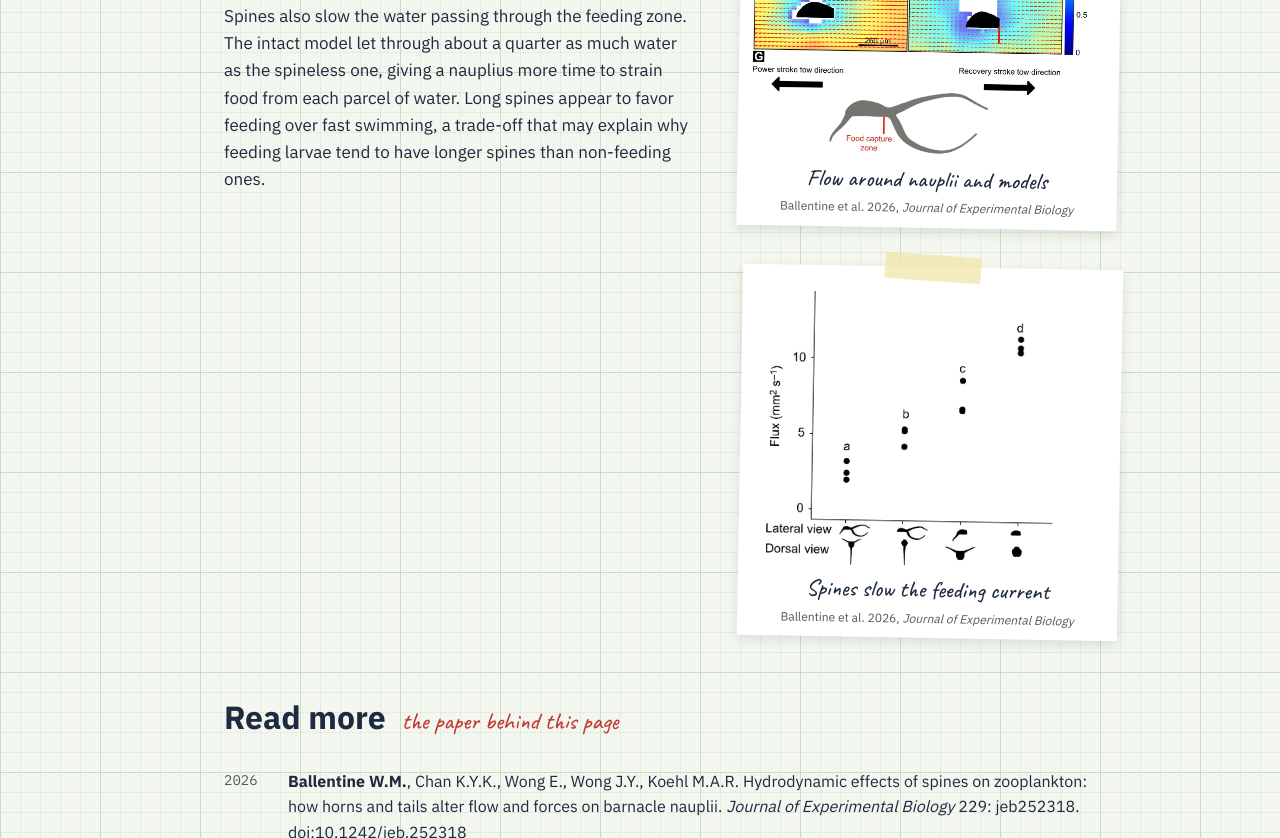
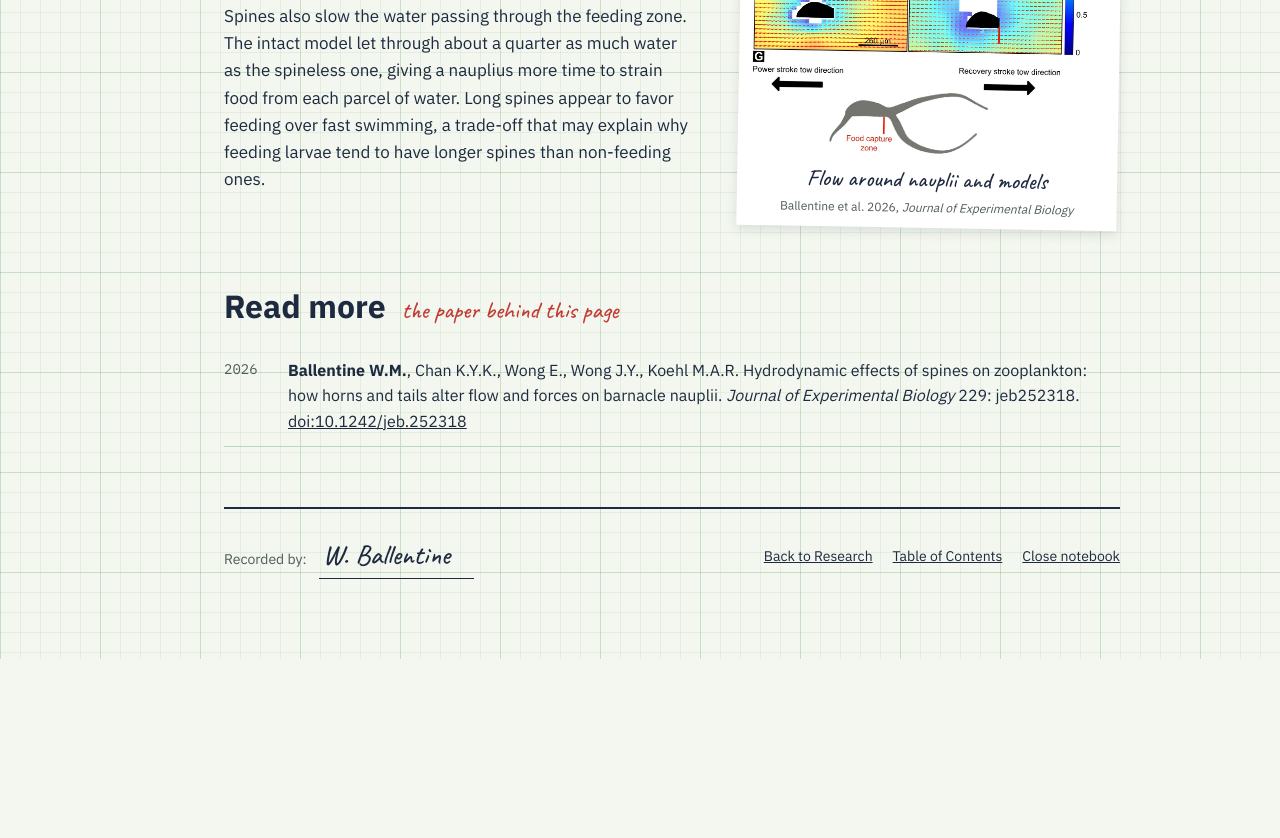
Before and after one commit to Will-ballentine/willballentine.com, a plain HTML site: page zooplankton/index.html in a window 1280 px wide. Shown: the part 1728-2566 px from the top of the page. After the commit the page ends 2387 px from the top, so only its background shows below. Drawn offline with Linux system fonts and the light colour scheme.

Commit message:
Zooplankton page: drop feeding flux figure
Co-Authored-By: Claude Opus 5.5 <noreply@anthropic.com>
Claude-Session: https://claude.ai/code/session_01Pny2dkF5kE6ocgcRWhTRiD

```diff
--- a/zooplankton/index.html
+++ b/zooplankton/index.html
@@ -71,18 +71,11 @@
           <p>Spines are a trade-off. Horns and tail both increase drag, making each stroke of the swimming appendages less effective. But they also act as stabilizers, resisting the nose-up and nose-down rocking caused by those beating appendages. A model missing one horn was pushed sideways and turned with every stroke, so a nauplius that loses a horn to a predator should veer off course.</p>
           <p>Spines also slow the water passing through the feeding zone. The intact model let through about a quarter as much water as the spineless one, giving a nauplius more time to strain food from each parcel of water. Long spines appear to favor feeding over fast swimming, a trade-off that may explain why feeding larvae tend to have longer spines than non-feeding ones.</p>
         </div>
-        <div class="fig-stack">
-          <figure class="taped wide">
-            <img src="images/piv-flow.jpg" width="1400" height="1355" alt="Color maps of water velocity around a live nauplius, an intact model, and a spineless model during the power and recovery strokes, with a diagram marking the food capture zone">
-            <figcaption>Flow around nauplii and models</figcaption>
-            <p class="credit">Ballentine et al. 2026, <i>Journal of Experimental Biology</i></p>
-          </figure>
-          <figure class="taped wide">
-            <img src="images/feeding-flux.jpg" width="957" height="771" alt="Plot of water flux through the feeding zone for four model versions, lowest for the intact model and highest for the spineless model">
-            <figcaption>Spines slow the feeding current</figcaption>
-            <p class="credit">Ballentine et al. 2026, <i>Journal of Experimental Biology</i></p>
-          </figure>
-        </div>
+        <figure class="taped wide">
+          <img src="images/piv-flow.jpg" width="1400" height="1355" alt="Color maps of water velocity around a live nauplius, an intact model, and a spineless model during the power and recovery strokes, with a diagram marking the food capture zone">
+          <figcaption>Flow around nauplii and models</figcaption>
+          <p class="credit">Ballentine et al. 2026, <i>Journal of Experimental Biology</i></p>
+        </figure>
       </div>
     </section>
 
```
Also changed, not shown: zooplankton/images/feeding-flux.jpg (deleted).
